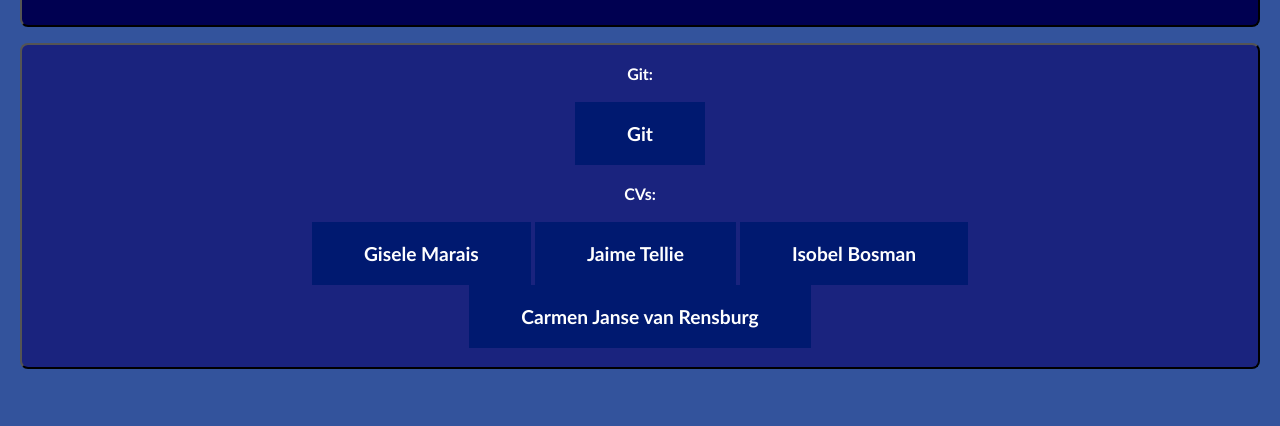
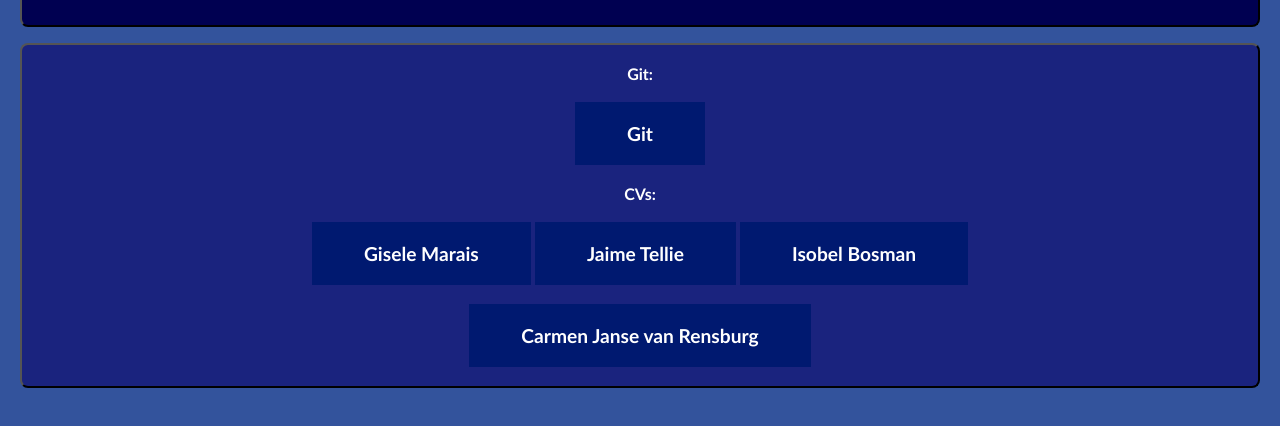
Before and after one commit to COS301CapstoneProject/COS301CapstoneProject.github.io, a plain HTML site: page index.html in a window 1280 px wide. Shown: the part 180-606 px from the top of the page. Drawn offline with Linux system fonts and the light colour scheme.

Commit message:
style changes

```diff
--- a/index.html
+++ b/index.html
@@ -20,7 +20,7 @@
 	<b> CVs: </b><br><br>
    	<b><a href="https://giselenadine.github.io/" class="button">Gisele Marais</a></b>
     	<b><a href="https://u17021627.github.io//" class="button">Jaime Tellie</a></b>
-	<b><a href="https://u18020519.github.io//" class="button">Isobel Bosman</a></b><br>
+	<b><a href="https://u18020519.github.io//" class="button">Isobel Bosman</a></b><br><br>
 	<b><a href="https://CarmenJvR.github.io//" class="button">Carmen Janse van Rensburg</a></b>
 	<!-- Add CV Links Here -->
 	<br><br>
```
